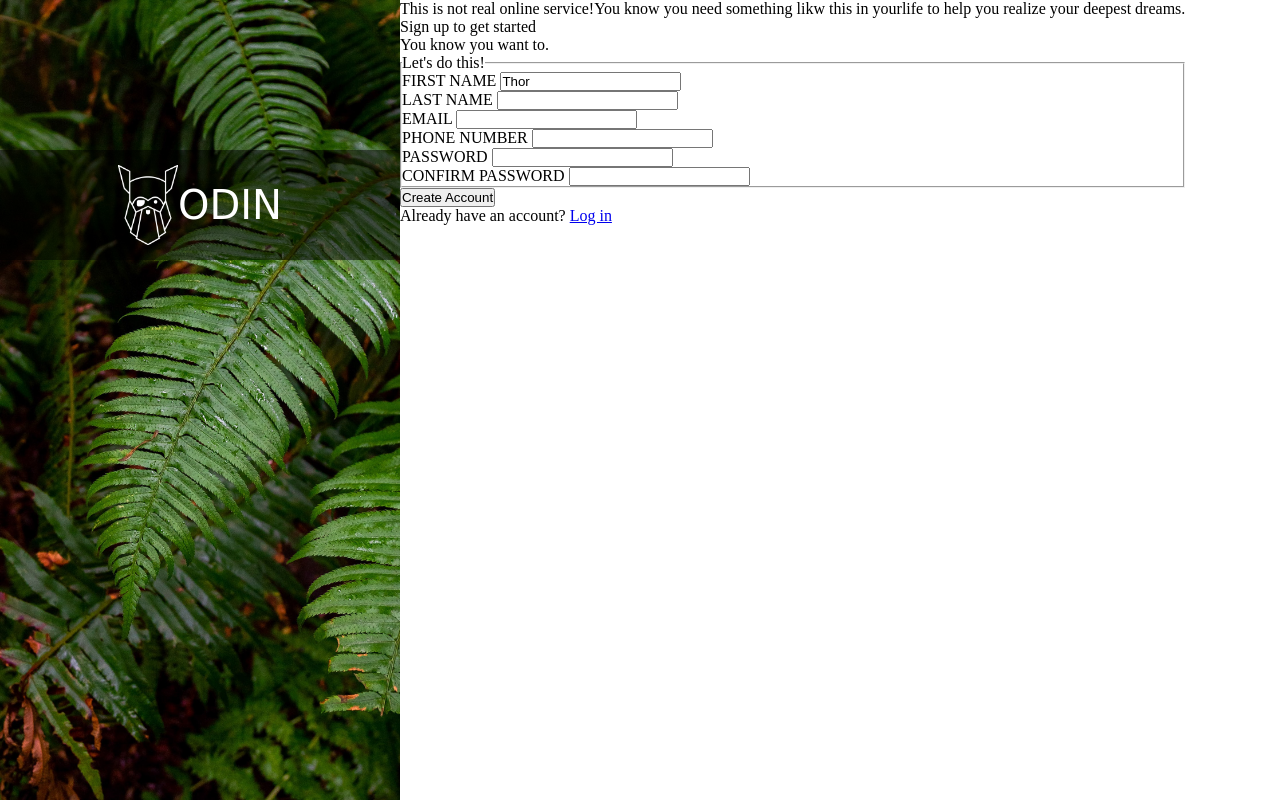
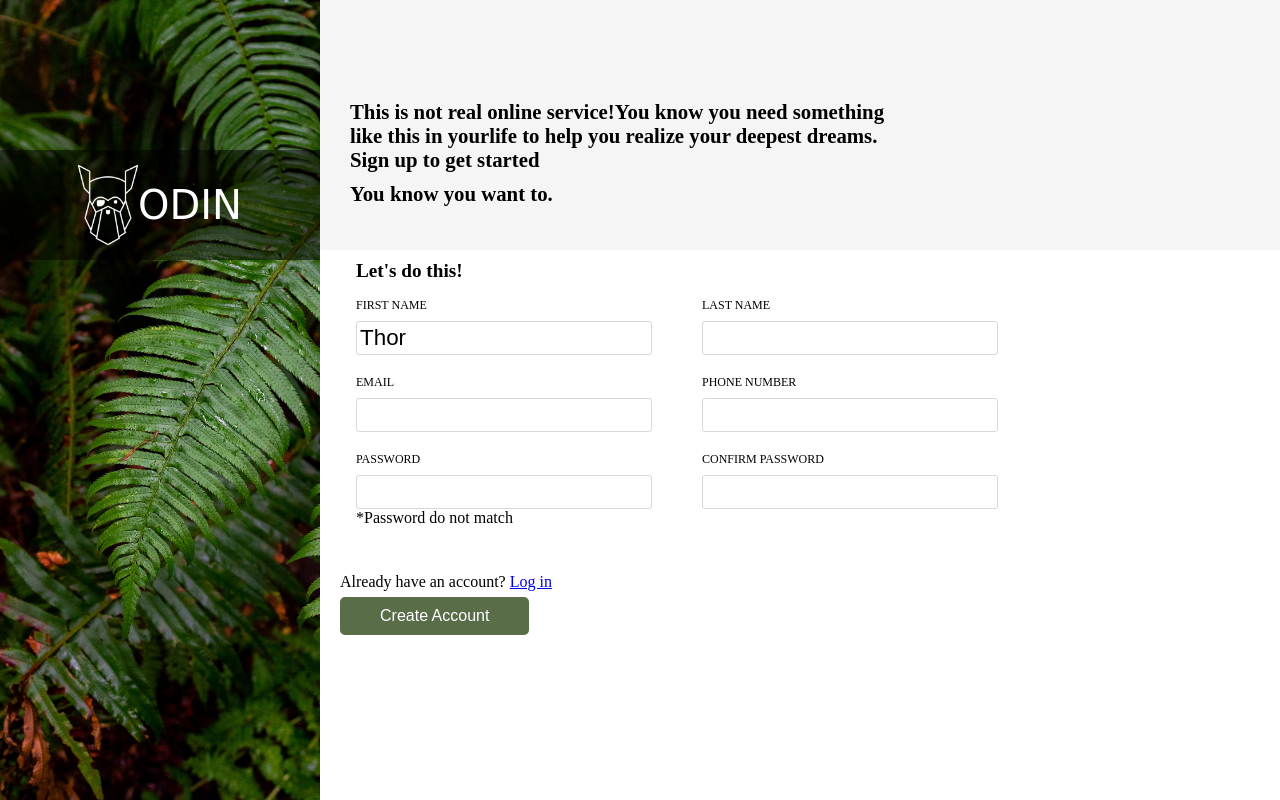
Before and after one commit to Aika586/Formproject, a plain HTML site: page index.html in a window 1280 px wide. Drawn offline with Linux system fonts and the light colour scheme.

Commit message:
add style

```diff
--- a/index.css
+++ b/index.css
@@ -3,22 +3,30 @@
   padding: 0;
   box-sizing: border-box;
 }
+
 @import url("https://fonts.googleapis.com/css2?family=Righteous&display=swap");
 
-#logo-section {
+body {
+  display: flex;
+  height: 100vh;
+}
+
+#logo-sidebar {
   background-image: url("halie.jpg");
   background-repeat: no-repeat;
   background-size: cover;
-  height: 100vh;
-  width: 400px;
 }
+#logo-sidebar {
+  flex: 1 1 0;
+}
+
+#form-side {
+  flex: 3 1 0;
+}
+
 #logo-section {
   display: flex;
   flex-direction: column;
-}
-
-body {
-  display: flex;
 }
 
 img {
@@ -41,4 +49,74 @@ img {
   padding: 15px;
 }
 
+.form-text {
+  background-color: whitesmoke;
+  font-size: 1.3rem;
+  font-weight: 600;
+  height: 250px;
+}
+
+.form-text {
+  display: flex;
+  flex-direction: column;
+  gap: 10px;
+}
+
+.form-text:first-child {
+  padding: 100px 30px;
+}
+
 /* form style */
+
+form {
+  margin-left: 20px;
+}
+fieldset {
+  border: none;
+  padding: 16px;
+  margin: 10px 0;
+}
+
+legend {
+  font-weight: bold;
+  font-size: 1.2em;
+}
+.form-row {
+  margin-bottom: 20px;
+  display: flex;
+  flex-direction: column;
+  justify-content: flex-start;
+}
+
+.form-column {
+  display: flex;
+  gap: 50px;
+  flex-wrap: wrap;
+}
+.form-row input {
+  background-color: #ffffff;
+  border: 1px solid #d6d9dc;
+  border-radius: 3px;
+  width: 100%;
+  font-size: 1.4rem;
+  padding: 3px;
+}
+
+.form-row label {
+  margin-bottom: 8px;
+  font-size: 12px;
+}
+button[type="submit"] {
+  background-color: #596d48;
+  color: white; /* White text */
+  border: none;
+  border-radius: 5px;
+  padding: 10px 40px;
+  font-size: 16px;
+  cursor: pointer;
+  margin-top: 6px;
+}
+
+button[type="submit"]:hover {
+  background-color: #3e8e41; /* Darker green on hover */
+}
--- a/index.html
+++ b/index.html
@@ -8,34 +8,41 @@
     <link rel="stylesheet" href="index.css" />
   </head>
   <body>
-    <main>
-      <section id="logo-section">
+    <div id="logo-sidebar">
       <div class="logo">
         <img src="odin-logo.png" alt="odin-logo" />
         ODIN
       </div>
-      </section>
-    </main>
-    <main>
-      <section class="form-text">
+    </div>
+    <div id="form-side">
+      <div class="form-text">
         <p>
-          This is not real online service!You know you need something likw this
-          in yourlife to help you realize your deepest dreams.<br />Sign up to
-          get started
+          This is not real online service!You know you need something
+          <br />like this in yourlife to help you realize your deepest
+          dreams.<br />Sign up to get started
         </p>
         <p>You know you want to.</p>
-      </section>
+      </div>
       <form action="#">
         <fieldset>
           <legend>Let's do this!</legend>
+          <div class="form-column">
             <div class="form-row">
               <label for="first-name">FIRST NAME </label>
-            <input type="text" id="first-name" name="first-name" value="Thor" />
+              <input
+                type="text"
+                id="first-name"
+                name="first-name"
+                value="Thor"
+              />
             </div>
+
             <div class="form-row">
               <label for="last-name">LAST NAME </label>
               <input type="text" id="last-name" name="last-name" />
             </div>
+          </div>
+          <div class="form-column">
             <div class="form-row">
               <label for="email">EMAIL </label>
               <input type="email" id="email" name="email" />
@@ -44,9 +51,16 @@
               <label for="tel">PHONE NUMBER </label>
               <input type="tel" id="tel" name="tel" />
             </div>
+          </div>
+          <div class="form-column">
             <div class="form-row">
               <label for="password">PASSWORD </label>
-            <input type="password" id="password" name="password" />
+              <input
+                type="password"
+                id="password"
+                name="password"
+                class="error"
+              /><span class="error-message">*Password do not match</span>
             </div>
 
             <div class="form-row">
@@ -55,12 +69,17 @@
                 type="password"
                 id="confirm-password"
                 name="confirm-password"
+                class="error"
               />
             </div>
+          </div>
         </fieldset>
+
+        <div class="button">
+          <p>Already have an account? <a href="#">Log in</a></p>
           <button type="submit">Create Account</button>
+        </div>
       </form>
-      <p>Already have an account? <a href="#">Log in</a></p>
-    </main>
+    </div>
   </body>
 </html>
```
Lines whose indentation alone changed are shown as unchanged.
